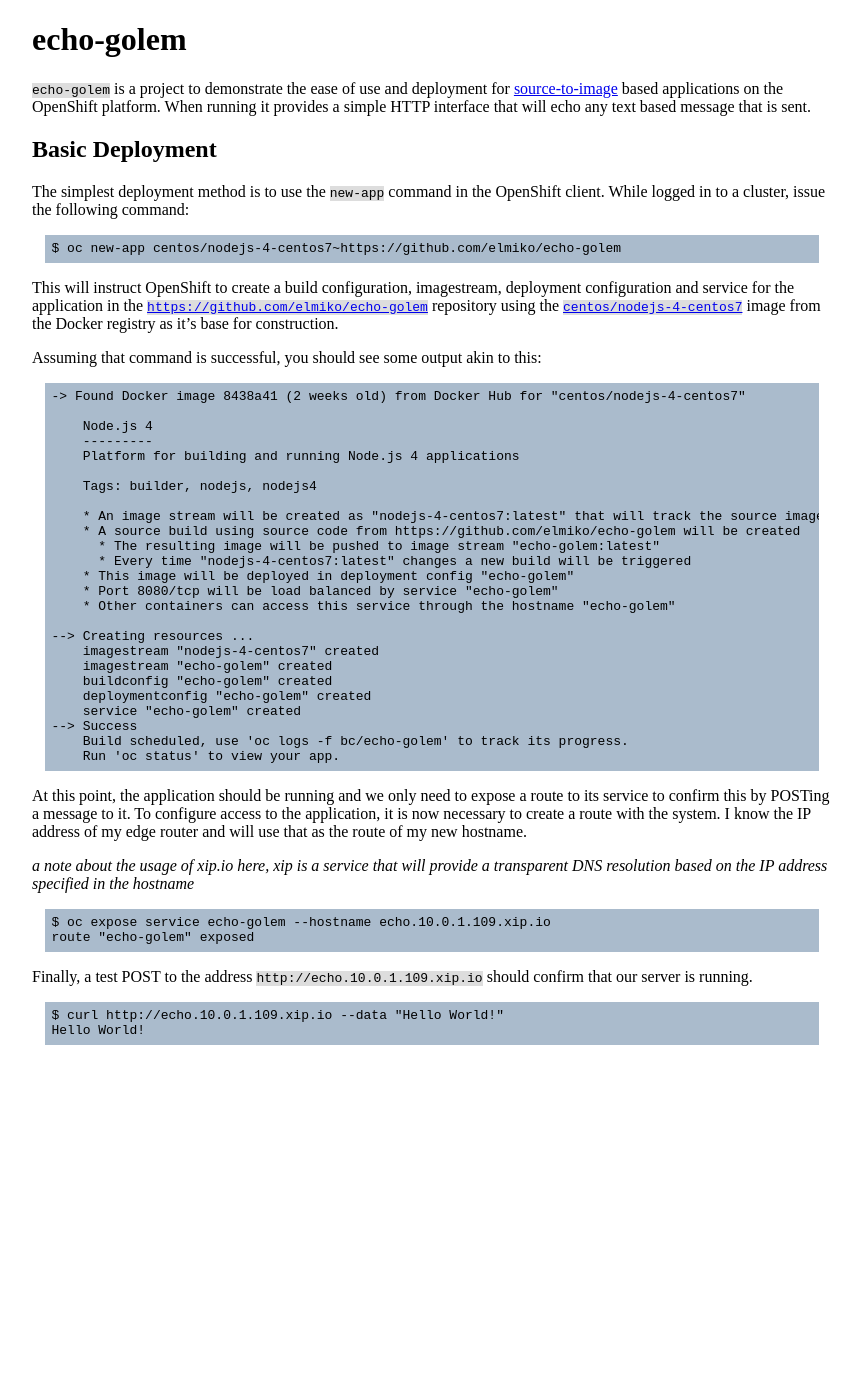
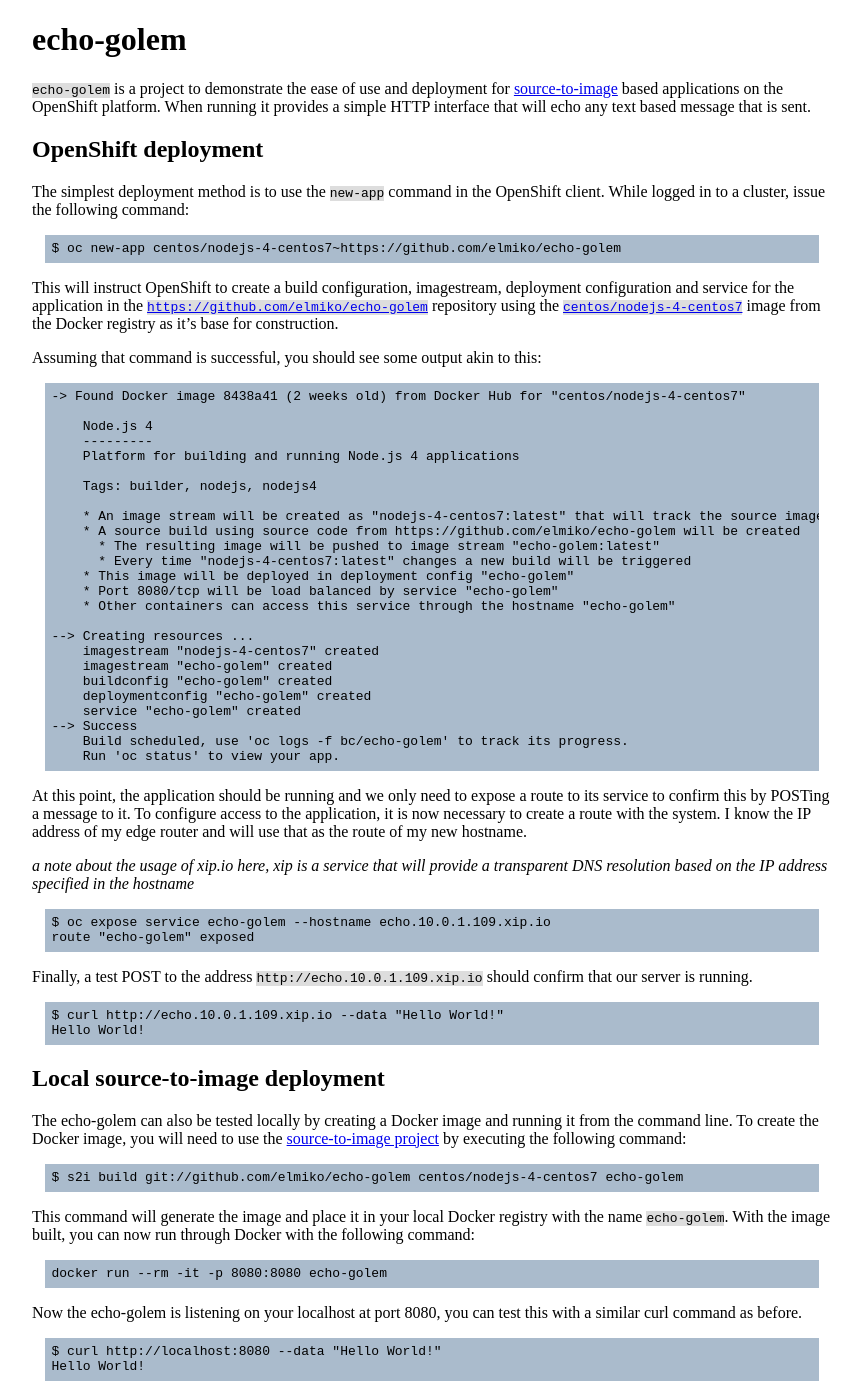
Before and after one commit to antoniogallegosaez/echo-golem, a Jekyll site: the page built from index.markdown, in a window 1280 px wide. Shown: the whole page, without its empty margins (208-1069 px from the left). Built offline with Jekyll 4.4.1, drawn with Linux system fonts in a browser that asks for light colours; before the commit the page ends 1058 px from its top, so only the background shows below that.

Commit message:
add instructions for s2i build

````diff
--- a/index.markdown
+++ b/index.markdown
@@ -9,7 +9,7 @@ layout: echogolem
 applications on the OpenShift platform. When running it provides a simple
 HTTP interface that will echo any text based message that is sent.
 
-## Basic Deployment
+## OpenShift deployment
 
 The simplest deployment method is to use the `new-app` command in the
 OpenShift client. While logged in to a cluster, issue the following command:
@@ -77,3 +77,31 @@ confirm that our server is running.
 $ curl http://echo.10.0.1.109.xip.io --data "Hello World!"
 Hello World!
 ```
+
+## Local source-to-image deployment
+
+The echo-golem can also be tested locally by creating a Docker image and
+running it from the command line. To create the Docker image, you will need
+to use the
+[source-to-image project](https://github.com/openshift/source-to-image) by
+executing the following command:
+
+```
+$ s2i build git://github.com/elmiko/echo-golem centos/nodejs-4-centos7 echo-golem
+```
+
+This command will generate the image and place it in your local Docker
+registry with the name `echo-golem`. With the image built, you can now run
+through Docker with the following command:
+
+```
+docker run --rm -it -p 8080:8080 echo-golem
+```
+
+Now the echo-golem is listening on your localhost at port 8080, you can test
+this with a similar curl command as before.
+
+```
+$ curl http://localhost:8080 --data "Hello World!"
+Hello World!
+```
````
